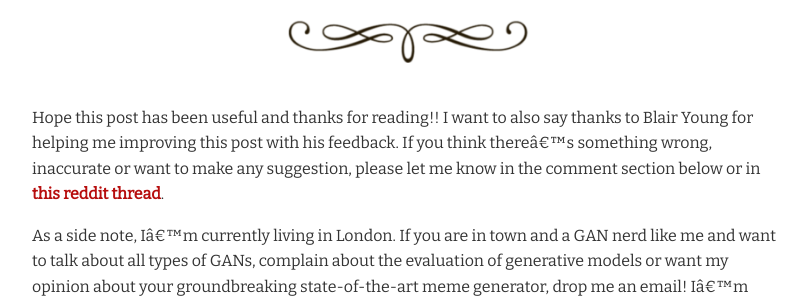
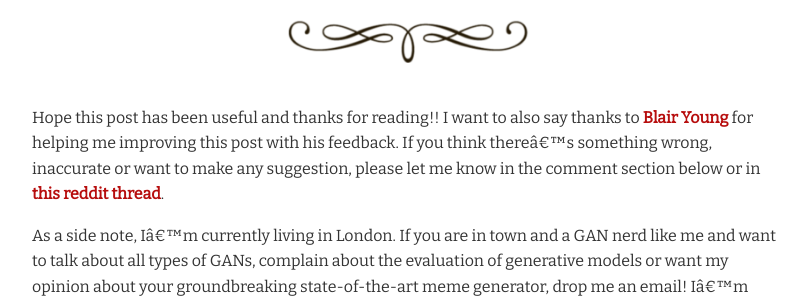
Before and after one commit to Guim3/guim3.github.io, a Jekyll site: the page built from _posts/2017-09-20-Fantastic-GANs-and-where-to-find-them-II.md, in a window 1280 px wide and 900 px high, scrolled down 10372 px. Shown: the part 350-650 px from the top of the window, without its empty margins (233-1043 px from the left). Built offline with Jekyll 4.4.1, drawn with Linux system fonts in a browser that asks for light colours; comment, search, counter and statistics services are not loaded; part of the change alters nothing that is shown.

```diff
--- a/_posts/2017-09-20-Fantastic-GANs-and-where-to-find-them-II.md
+++ b/_posts/2017-09-20-Fantastic-GANs-and-where-to-find-them-II.md
@@ -211,7 +211,7 @@ Here are a bunch of links to other interesting posts:
 <br>
 
 <a name="closing"></a>
-Hope this post has been useful and thanks for reading!! I want to also say thanks to Blair Young for helping me improving this post with his feedback. If you think there's something wrong, inaccurate or want to make any suggestion, please let me know in the comment section below or in [this reddit thread][reddit].
+Hope this post has been useful and thanks for reading!! I want to also say thanks to [Blair Young][Blair_twitter] for helping me improving this post with his feedback. If you think there's something wrong, inaccurate or want to make any suggestion, please let me know in the comment section below or in [this reddit thread][reddit].
 
 As a side note, I'm currently living in London. If you are in town and a GAN nerd like me and want to talk about all types of GANs, complain about the evaluation of generative models or want my opinion about your groundbreaking state-of-the-art meme generator, drop me an email! I'm always happy to grab a drink and share experiences.
 
@@ -245,3 +245,4 @@ Oh, and I have just created my new [twitter account][twitter]. I'll be sharing m
 [neural_style_transfer]: https://github.com/jcjohnson/neural-style
 [twitter]: https://twitter.com/GuimPML
 [reddit]: https://www.reddit.com/r/MachineLearning/comments/7e2zis/d_fantastic_gans_and_where_to_find_them_ii/
+[Blair_twitter]: https://twitter.com/BluTripleR
```
